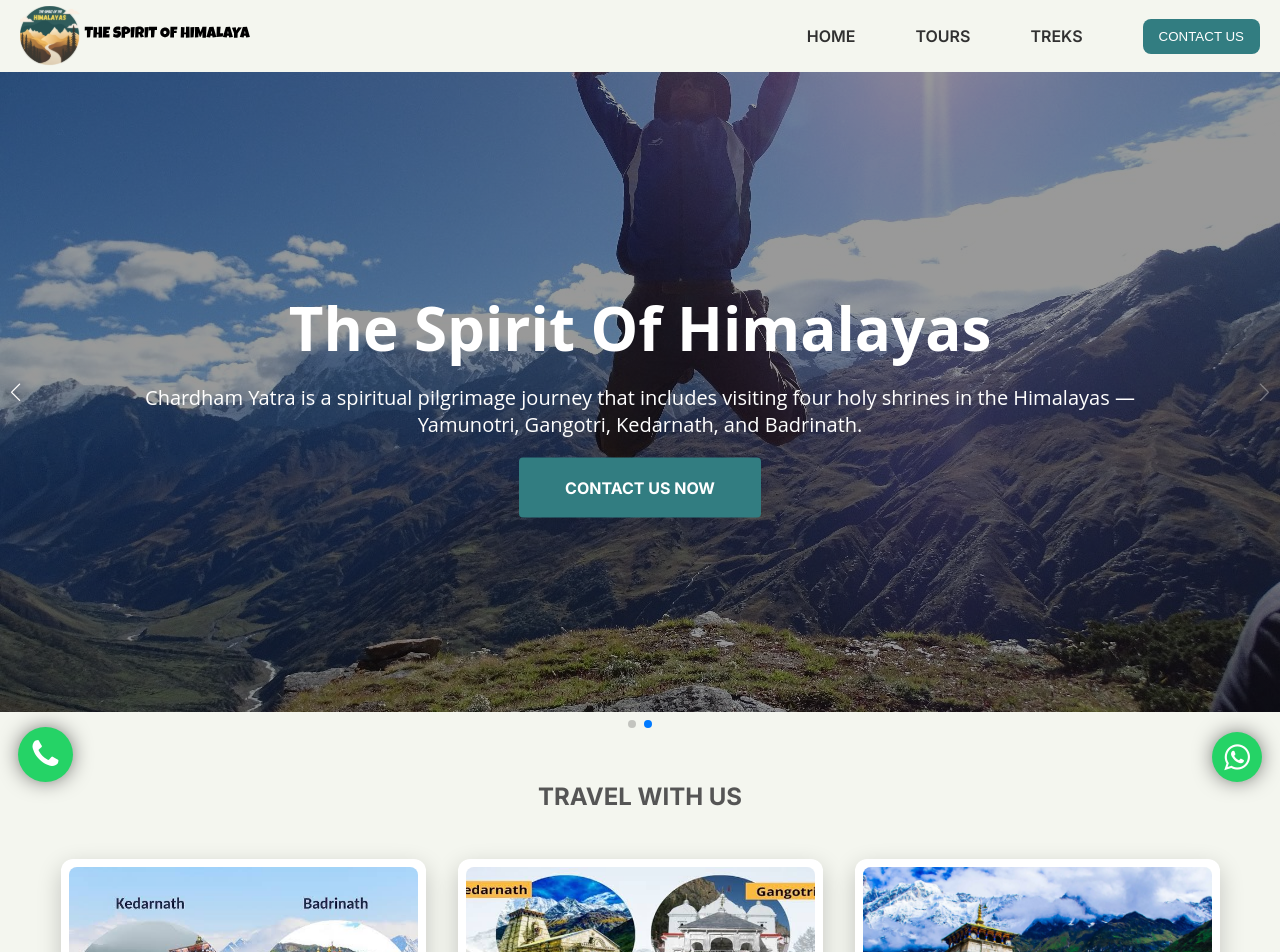
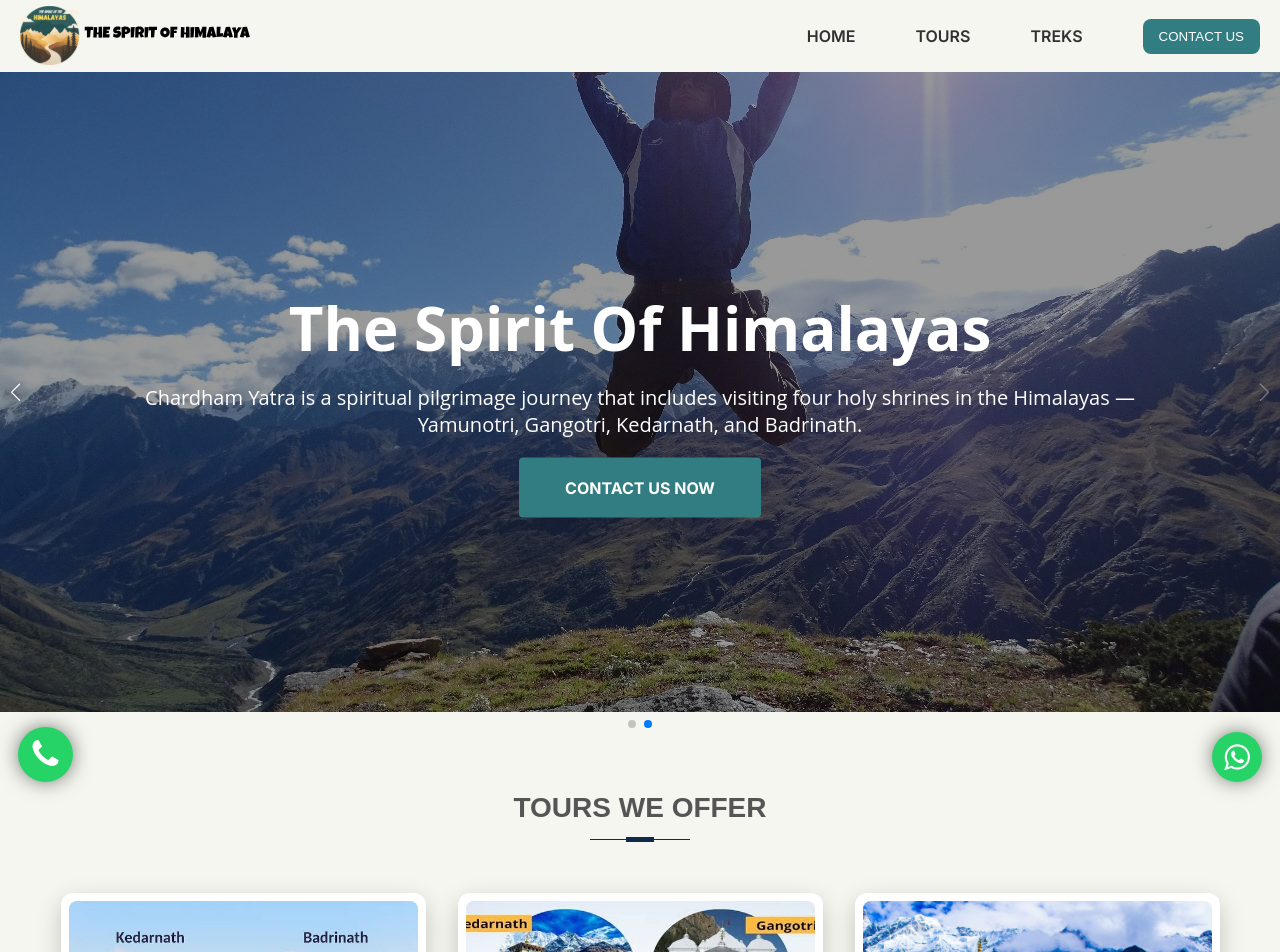
Before and after one commit to Laukik-11/thespiritofhimalayas, a React (Create React App) app: page / in a window 1280 px wide. Shown: the top 952 px of the page. Built offline with nearby package versions, Linux system fonts and the light colour scheme.

Commit message:
updated contact link

```diff
--- a/src/App.js
+++ b/src/App.js
@@ -20,8 +20,8 @@ function App() {
           <Route path="*" element={<h1>not found</h1>} />
         </Routes>
         <Footer />
-        <a target="_blank" href="https://api.whatsapp.com/send?phone=&text=" class="whatsapp-button"><i class="fa fa-whatsapp"></i></a>
-        <a target="_blank" href="https://api.whatsapp.com/send?phone=&text=" class="phone-button"><i class="fa fa-phone"></i></a>
+        <a target="_blank" href="https://wa.me/7075065990" class="whatsapp-button"><i class="fa fa-whatsapp"></i></a>
+        <a target="_blank"   href="tel:7075065990" class="phone-button"><i class="fa fa-phone"></i></a>
       </Router>
     </>
   );
--- a/src/Pages/ContactUs.jsx
+++ b/src/Pages/ContactUs.jsx
@@ -55,7 +55,9 @@ const ContactUs = () => {
 //       }}
     >
       <div class="app__sections_right" style={{ maxWidth: "500px" }}>
-        <div class="app__form__heading">Reach out to Us</div>
+      <div class="one">
+          <h1>Reach out to Us</h1>
+        </div>
         <form onSubmit={handleSubmit} class="app__form" id="form">
           {/* <form class="app__form" id="form"> */}
           <div class="app__input__wrapper">
--- a/src/Pages/LandingPage.jsx
+++ b/src/Pages/LandingPage.jsx
@@ -1,7 +1,8 @@
 import React from "react";
-import  { Tours, treks } from "../Components/TrekList";
+import { Tours, treks } from "../Components/TrekList";
 import TrekCard from "../Components/TrekCard";
 import BgImage1 from "../Assets/BgImage1.jpg";
+import BgImage3 from "../Assets/BgImage3.jpg";
 import BgImage4 from "../Assets/BgImage4.jpg";
 import BgImage5 from "../Assets/BgImage5.jpg";
 import Carousel from "../Components/Carousel";
@@ -88,10 +89,14 @@ const LandingPage = () => {
       </section> */}
       {/* <Slider/> */}
 
-      <section className="projects section" id="tours" style={{ padding: "70px 80px"}}>
-        <h2 className="section__title-1">
-          <span>TRAVEL WITH US</span>
-        </h2>
+      <section
+        className="projects section"
+        id="tours"
+        style={{ paddingTop: "80px", paddingBottom: "60px" }}
+      >
+        <div class="one">
+          <h1>Tours we offer</h1>
+        </div>
         <div className="projects__container container grid">
           {Tours.map((tour, key) => {
             return (
@@ -113,9 +118,9 @@ const LandingPage = () => {
       {/* <Slider/> */}
 
       <section className="projects section" id="treks">
-        <h2 className="section__title-1">
-          <span>TREKS WE OFFER</span>
-        </h2>
+        <div class="one">
+          <h1>TREKS WE OFFER</h1>
+        </div>
         <div className="projects__container container grid">
           {treks.map((trek) => {
             return (
@@ -135,9 +140,12 @@ const LandingPage = () => {
         </div>
       </section>
 
-      <section className="destinations" style={{ backgroundColor: "rgb(211, 211, 211)"}}>
+      <section
+        className="destinations"
+        style={{ backgroundColor: "rgb(211, 211, 211)" }}
+      >
         <h3 className="title">Some of our destinations:</h3>
-        <p style={{maxWidth:"1000px"}}>
+        <p style={{ maxWidth: "1000px" }}>
           Tired of the ocean? Are the plains too plain? Come along with us on
           one of our mountain adventures. Here are some pictures from people who
           have had elevated experiences with us.
@@ -148,6 +156,12 @@ const LandingPage = () => {
             className="small"
             style={{
               backgroundImage: `url(${BgImage1})`,
+            }}
+          ></li>
+          <li
+            className="small"
+            style={{
+              backgroundImage: `url(${BgImage3})`,
             }}
           ></li>
           <li
--- a/src/index.css
+++ b/src/index.css
@@ -233,11 +233,49 @@ header nav li {
     padding: 15px 40px;
   }
 }
+.one h1 {
+  position: relative;
+  padding: 0;
+  margin: 0;
+  font-family: "Raleway", sans-serif;
+  font-weight: 600;
+  font-size: 28px;
+  -webkit-transition: all 0.4s ease 0s;
+  -o-transition: all 0.4s ease 0s;
+  transition: all 0.4s ease 0s;
+}
+.one h1 {
+  text-align: center;
+  text-transform: uppercase;
+  padding-bottom: 5px;
+}
+.one h1:before {
+  width: 28px;
+  height: 5px;
+  display: block;
+  content: "";
+  position: absolute;
+  bottom: 3px;
+  left: 50%;
+  margin-left: -14px;
+  background-color: #13294b;
+}
+.one h1:after {
+  width: 100px;
+  height: 1px;
+  display: block;
+  content: "";
+  position: relative;
+  margin-top: 15px;
+  left: 50%;
+  margin-left: -50px;
+  background-color: #13294b;
+}
 
 /*Destinations Section*/
 
 .destinations .grid li {
-  height: 350px;
+  height: 300px;
   padding: 20px;
   background-clip: content-box;
   background-size: cover;
@@ -245,7 +283,7 @@ header nav li {
 }
 
 .destinations .grid li.small {
-  flex-basis: 30%;
+  flex-basis: 23%;
 }
 
 .destinations .grid li.large {
@@ -702,8 +740,8 @@ header nav li {
 
 /* navbar */
 .navbar {
-  opacity: 0;
-  animation: 1s fadein 0.5s forwards;
+  opacity: 1;
+  /* animation: 1s fadein 0.5s forwards; */
   background: #f4f6ef;
   box-shadow: rgba(0, 0, 0, 0.2) 0px 8px 24px;
   padding: 6px 20px;
```
